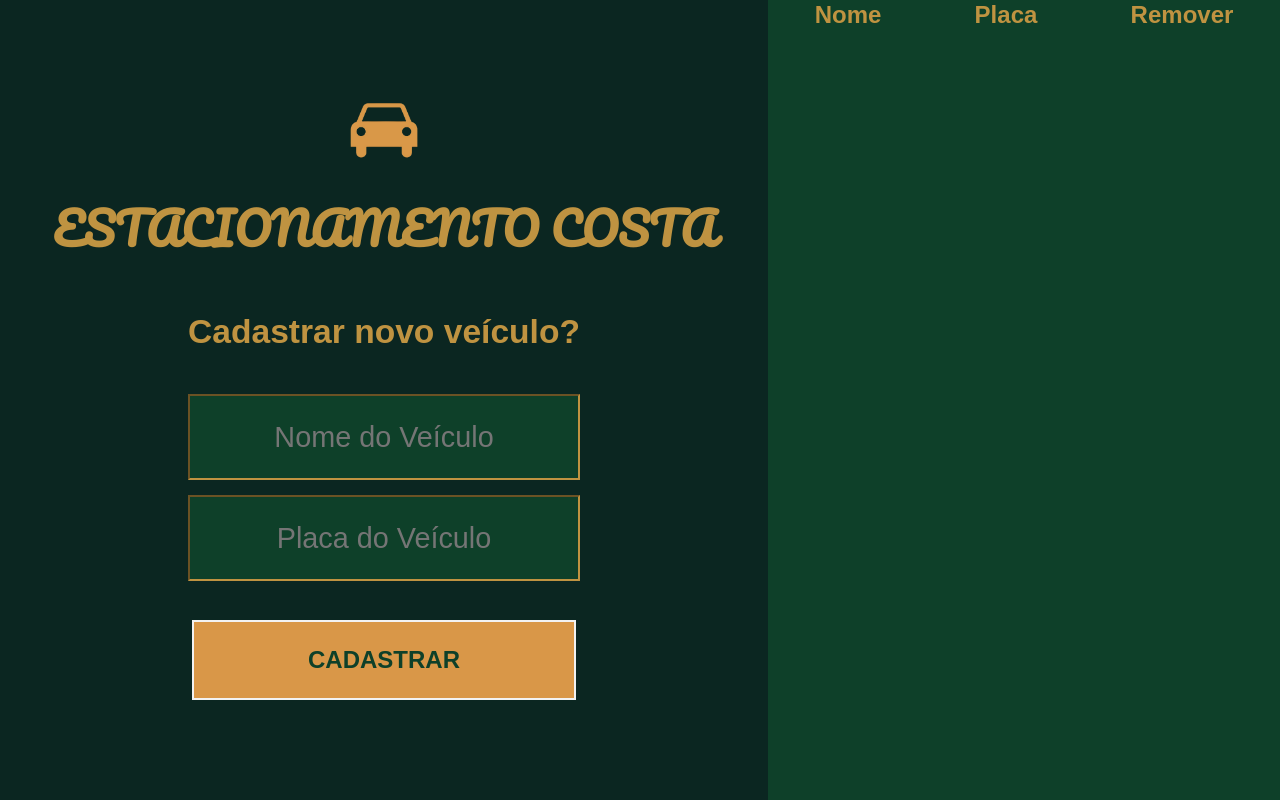
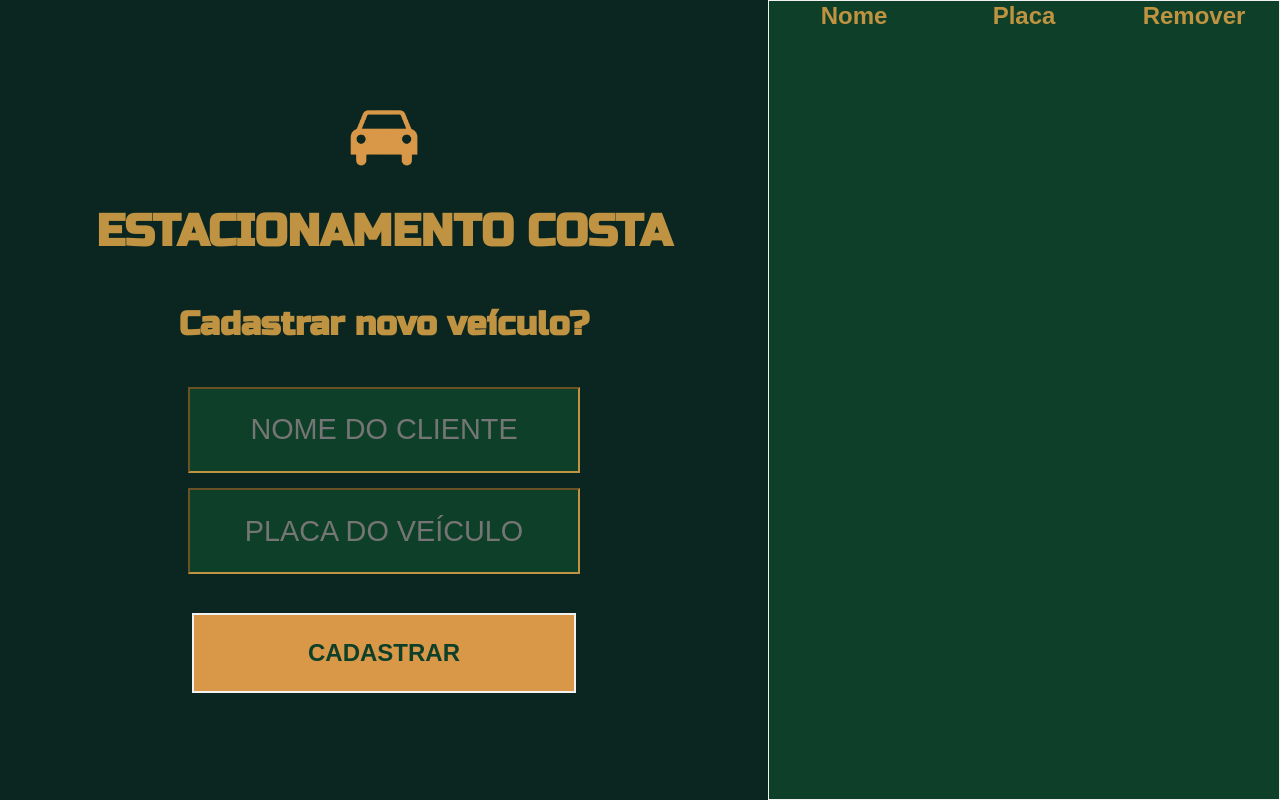
Before and after one commit to GeracNeto/Sistema-de-Estacionamento-Typescript, a plain HTML site: page index.html in a window 1280 px wide. Drawn offline with Linux system fonts and the light colour scheme; a web font is replaced by a local one.

Commit message:
Centralizado tabela dos veículos cadastrados, alterado fonte e ajustado margens

```diff
--- a/index.html
+++ b/index.html
@@ -13,7 +13,7 @@
             <img src="iconecar.png" alt="">
             <h1>Estacionamento Costa</h1>
             <h2>Cadastrar novo veículo?</h2>
-            <input type="text" id="nome" placeholder="Nome do Veículo" autocomplete="off">
+            <input type="text" id="nome" placeholder="Nome do cliente" autocomplete="off">
             <input type="text" id="placa" placeholder="Placa do Veículo" autocomplete="off">
 
             <button id="cadastrar">Cadastrar</button>
--- a/style.css
+++ b/style.css
@@ -1,5 +1,6 @@
 @import url('https://fonts.googleapis.com/css2?family=Pacifico&display=swap');
 @import url('https://fonts.googleapis.com/css2?family=Radio+Canada:wght@500&display=swap');
+@import url('https://fonts.googleapis.com/css2?family=Russo+One&display=swap');
 
 /*font-family: 'Pacifico', cursive;*/
 
@@ -30,12 +31,14 @@ img{
 }
 
 h1{
-    font-family: 'Pacifico';
+    margin-top: 5%;
+    font-family: 'Russo One', sans-serif;
     text-transform: uppercase;
     color: #BF9341;
 }
 
 h2{
+    font-family: 'Russo One', sans-serif;
     color: #BF9341;
     margin-top: 2%;
 }
@@ -49,6 +52,7 @@ input{
     color: #F2F2F2;
     border-color: #BF9341;
     text-align: center;
+    text-transform: uppercase;
 }
 
 #cadastrar{
@@ -69,6 +73,7 @@ input{
     flex-direction: column;
     width: 40%;
     background-color: #0E4029;
+    border: 1px solid;
 }
 
 .cabecalho{
@@ -79,15 +84,26 @@ input{
     color: #BF9341;
 }
 
+.cabecalho th{
+    width: 100%;
+}
+
 #patio{
     display: flex;
     flex-direction: column;
     width: 100%;
+    margin-top: 1%;
+    text-transform: uppercase;
 }
 
 #patio tr{
     display: flex;
-    justify-content: space-around;
+}
+
+#patio tr td{
+    width: 100%;
+    align-self: center;
+    text-align: center;
 }
 
 .delete{
```
